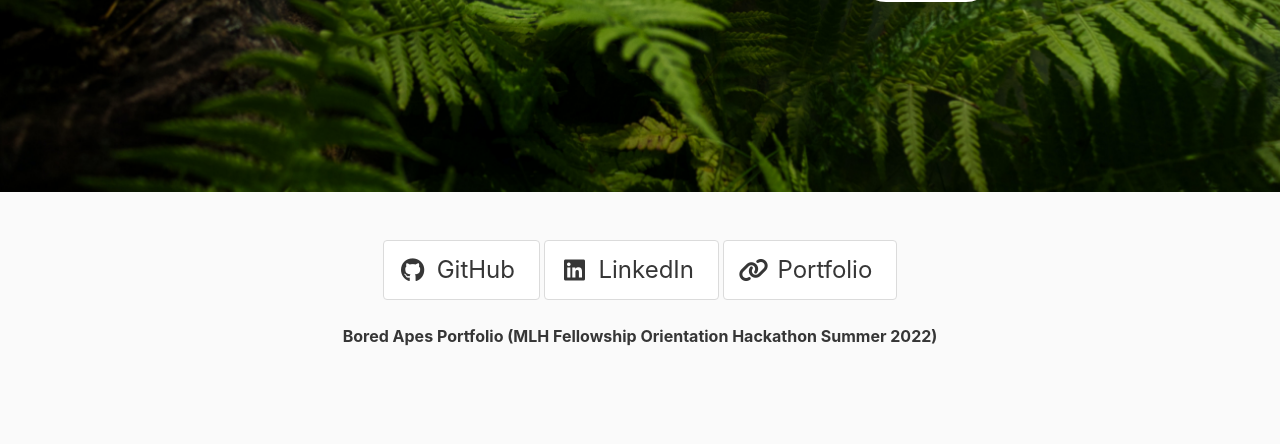
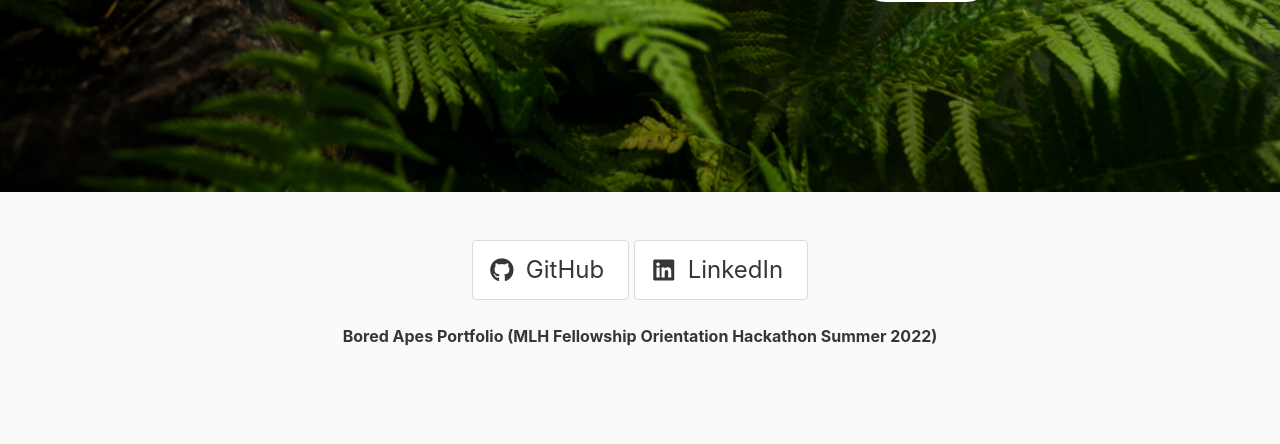
Before and after one commit to MLH-Fellowship/project-bored-apes, a Flask app: template app/templates/index.html in a window 1280 px wide. Shown: the part 5224-5668 px from the top of the page. Run offline with Flask 2, Linux system fonts and the light colour scheme; the template is opened without the code that fills it, so the values that code supplies are empty; some libraries are stand-ins or nearby versions.

Commit message:
removed portfolio button at footer

```diff
--- a/app/templates/index.html
+++ b/app/templates/index.html
@@ -313,12 +313,12 @@
           </button>
 
 
-          <button class="button is-large">
+          <!-- <button class="button is-large">
             <span class="icon is-medium">
               <i class="fas fa-link"></i>
             </span>
             <span>Portfolio</span>
-          </button>
+          </button> -->
         </buttons>
 
       </div>
```
